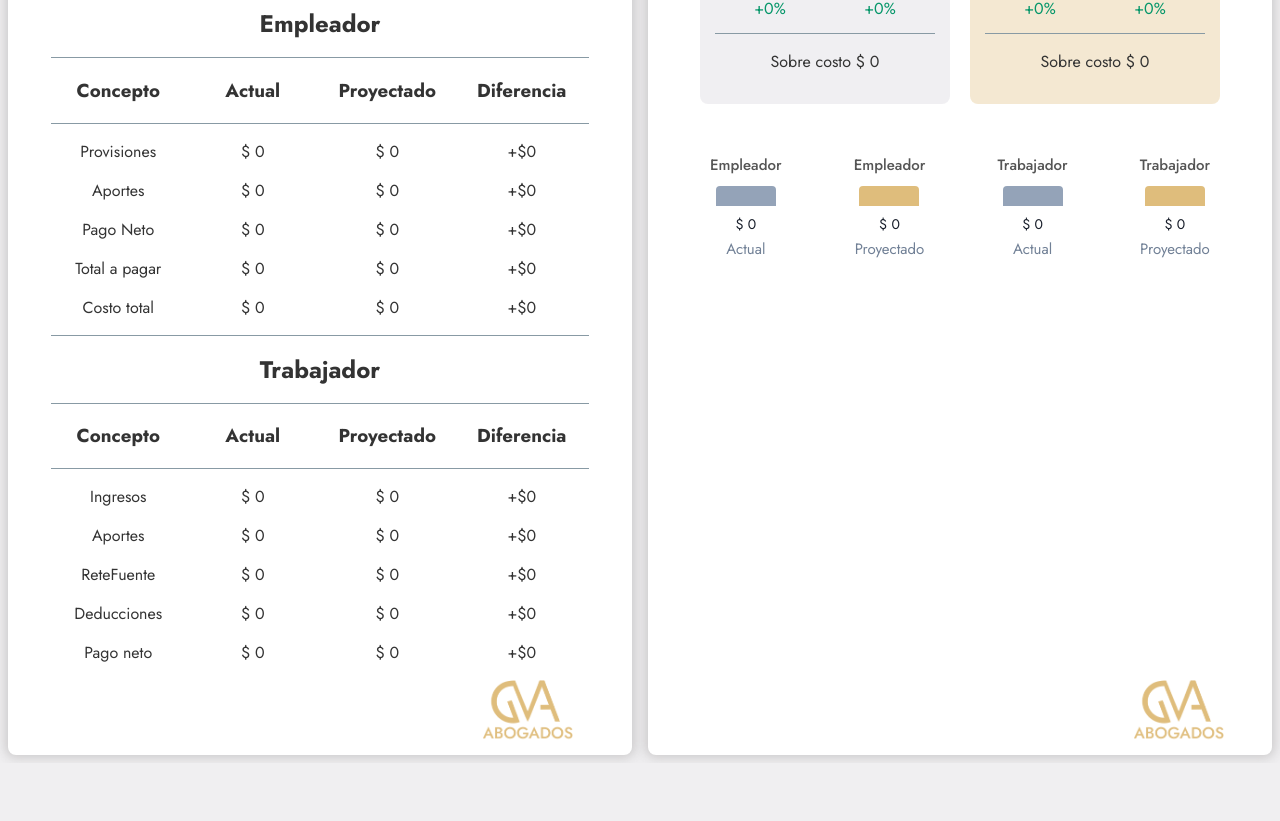
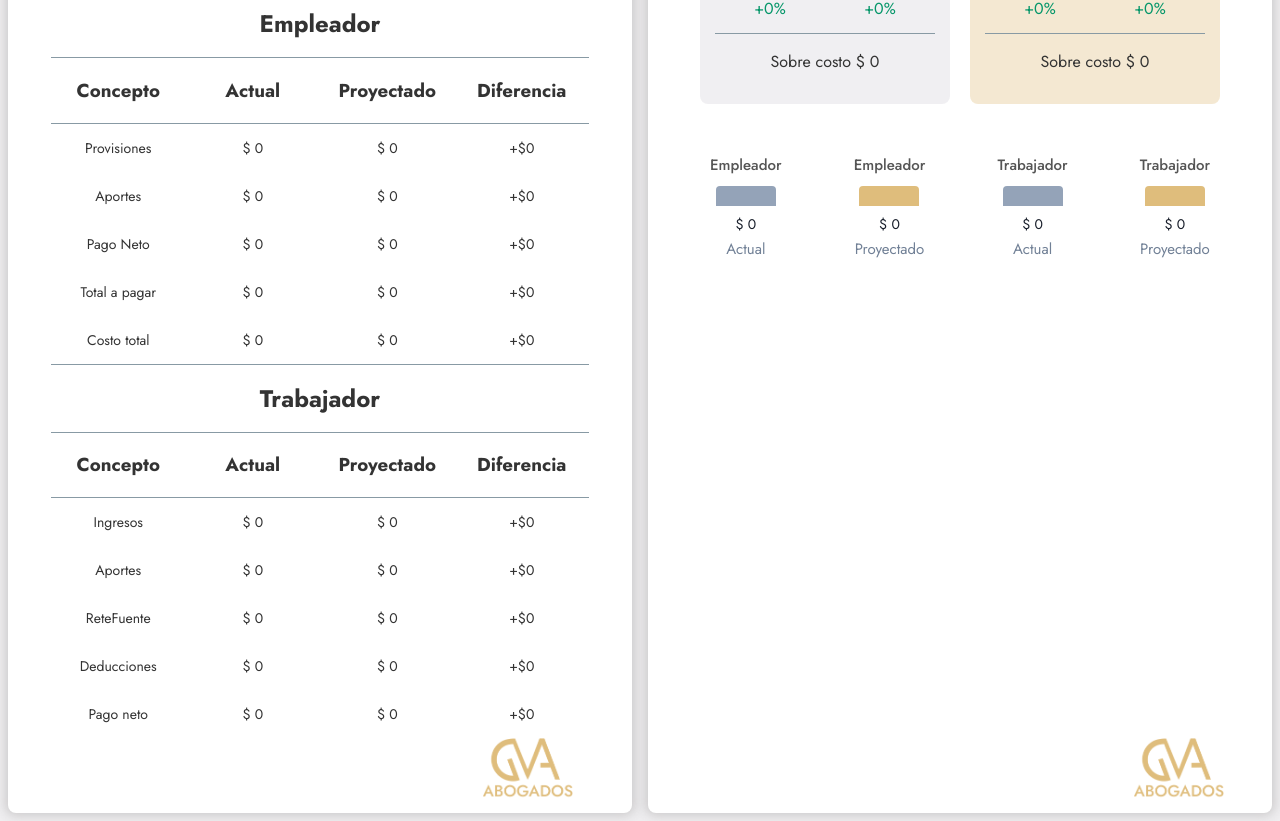
Before and after one commit to Andresfacundo/CalculosRteFrondEnd, a React (Vite) app: page /Comparar in a window 1280 px wide. Shown: the part 637-1458 px from the top of the page. Before the commit the page ends 1400 px from the top, so only its background shows below. Built offline with nearby package versions, Linux system fonts and the light colour scheme.

Commit message:
se ajustan tamaños para movil en empleador y trabajador

```diff
--- a/src/components/Layouts/ResultDifference/ResultDiference.css
+++ b/src/components/Layouts/ResultDifference/ResultDiference.css
@@ -1,7 +1,6 @@
 .content-tittle{
     display: flex;
     justify-content: space-around;
-    /* border: 2px solid blue; */
     border-bottom:1px solid #889AA4;
 }
 
@@ -16,14 +15,28 @@
     justify-content: space-around;
 }
 .content-difference ,.concept ,.content-actual, .content-proyectado ,.diferencia{
-    /* border: 2px solid yellow; */
     width: 100%;
     text-align: center;
 }
-@media (max-width:900px) {
+.concept .result-concept{
+    display: flex;
+    width: 100%;
+    justify-content: space-around;
+
+
+}
+.concept .result-concept p{
+    width: 100%;
+    font-size: 14px;
+}
+@media (max-width:1000px) {
     .content-tittle h3{
         font-size: 16px;
     }
+    .concept .result-concept p{
+        font-size: 14px;
+    }
+
 
 
 }
--- a/src/components/Layouts/ResultDifference/ResultDiference.jsx
+++ b/src/components/Layouts/ResultDifference/ResultDiference.jsx
@@ -29,33 +29,36 @@ const ResultDiference = ({ selectedActual, selectProyections }) => {
       </div>
       <div className='content-difference'>
         <div className='concept'>
-
+          <div className='result-concept'>
             <p>Provisiones</p>
+            <Parrafos results={selectedActual} content1="proyecciones" content2="provisionesPrestacionesSociales" />
+            <Parrafos results={selectProyections} content1="proyecciones" content2="provisionesPrestacionesSociales" />
+            <Parrafos results={calcularDiferencia("proyecciones", "provisionesPrestacionesSociales")} />
+          </div>
+          <div className='result-concept'>
             <p>Aportes</p>
+            <Parrafos results={selectedActual} content1="proyecciones" content2="aportesEmpleador" />
+            <Parrafos results={selectProyections} content1="proyecciones" content2="aportesEmpleador" />
+            <Parrafos results={calcularDiferencia("proyecciones", "aportesEmpleador")} />
+          </div>
+          <div className='result-concept'>
             <p>Pago Neto</p>
+            <Parrafos results={selectedActual} content1="proyecciones" content2="pagoNetoTrabajador" />
+            <Parrafos results={selectProyections} content1="proyecciones" content2="pagoNetoTrabajador" />
+            <Parrafos results={calcularDiferencia("proyecciones", "pagoNetoTrabajador")} />
+          </div>
+          <div className='result-concept'>
             <p>Total a pagar</p>
+            <Parrafos results={selectedActual} content1="proyecciones" content2="totalPagar" />
+            <Parrafos results={selectProyections} content1="proyecciones" content2="totalPagar" />
+            <Parrafos results={calcularDiferencia("proyecciones", "totalPagar")} />
+          </div>
+          <div className='result-concept'>
             <p>Costo total</p>
+            <Parrafos results={selectedActual} content1="proyecciones" content2="costoTotalEmpleador" />
+            <Parrafos results={selectProyections} content1="proyecciones" content2="costoTotalEmpleador" />
+            <Parrafos results={calcularDiferencia("proyecciones", "costoTotalEmpleador")} />
           </div>
-        <div className='content-actual'>
-          <Parrafos results={selectedActual} content1="proyecciones" content2="provisionesPrestacionesSociales" />
-          <Parrafos results={selectedActual} content1="proyecciones" content2="aportesEmpleador" />
-          <Parrafos results={selectedActual} content1="proyecciones" content2="pagoNetoTrabajador" />
-          <Parrafos results={selectedActual} content1="proyecciones" content2="totalPagar" />
-          <Parrafos results={selectedActual} content1="proyecciones" content2="costoTotalEmpleador" />
-        </div>
-        <div className='content-proyectado'>
-          <Parrafos results={selectProyections} content1="proyecciones" content2="provisionesPrestacionesSociales" />
-          <Parrafos results={selectProyections} content1="proyecciones" content2="aportesEmpleador" />
-          <Parrafos results={selectProyections} content1="proyecciones" content2="pagoNetoTrabajador" />
-          <Parrafos results={selectProyections} content1="proyecciones" content2="totalPagar" />
-          <Parrafos results={selectProyections} content1="proyecciones" content2="costoTotalEmpleador" />
-        </div>
-        <div className='diferencia'>
-          <Parrafos results={calcularDiferencia("proyecciones", "provisionesPrestacionesSociales")} />
-          <Parrafos results={calcularDiferencia("proyecciones", "aportesEmpleador")} />
-          <Parrafos results={calcularDiferencia("proyecciones", "pagoNetoTrabajador")} />
-          <Parrafos results={calcularDiferencia("proyecciones", "totalPagar")} />
-          <Parrafos results={calcularDiferencia("proyecciones", "costoTotalEmpleador")} />
         </div>
       </div>
       <h2>Trabajador</h2>
@@ -67,32 +70,38 @@ const ResultDiference = ({ selectedActual, selectProyections }) => {
       </div>
       <div className='content-difference'>
         <div className='concept'>
+          <div className='result-concept'>
             <p>Ingresos</p>
+            <Parrafos results={selectedActual} content1="calculations" content2="totalIngresos" />
+            <Parrafos results={selectProyections} content1="calculations" content2="totalIngresos" />
+            <Parrafos results={calcularDiferencia("calculations", "totalIngresos")} />
+          </div>
+          <div className='result-concept'>
             <p>Aportes</p>
+            <Parrafos results={selectedActual} content1="proyecciones" content2="aportesTrabajador" />
+            <Parrafos results={selectProyections} content1="proyecciones" content2="aportesTrabajador" />
+            <Parrafos results={calcularDiferencia("proyecciones", "aportesTrabajador")} />
+          </div>
+          <div className='result-concept'>
             <p>ReteFuente</p>
+            <Parrafos results={selectedActual} content1="proyecciones" content2="reteFuente" />
+            <Parrafos results={selectProyections} content1="proyecciones" content2="reteFuente" />
+            <Parrafos results={calcularDiferencia("proyecciones", "reteFuente")} />
+          </div>
+          <div className='result-concept'>
             <p>Deducciones</p>
+            <Parrafos results={selectedActual} content1="proyecciones" content2="deducciones" />
+            <Parrafos results={selectProyections} content1="proyecciones" content2="deducciones" />
+            <Parrafos results={calcularDiferencia("proyecciones", "deducciones")} />
+          </div>
+          <div className='result-concept'>
             <p>Pago neto</p>
+            <Parrafos results={selectedActual} content1="proyecciones" content2="pagoNetoTrabajador" />
+            <Parrafos results={selectProyections} content1="proyecciones" content2="pagoNetoTrabajador" />
+            <Parrafos results={calcularDiferencia("proyecciones", "pagoNetoTrabajador")} />
+
           </div>
-        <div className='content-actual'>
-          <Parrafos results={selectedActual} content1="calculations" content2="totalIngresos" />
-          <Parrafos results={selectedActual} content1="proyecciones" content2="aportesTrabajador" />
-          <Parrafos results={selectedActual} content1="proyecciones" content2="reteFuente" />
-          <Parrafos results={selectedActual} content1="proyecciones" content2="deducciones" />
-          <Parrafos results={selectedActual} content1="proyecciones" content2="pagoNetoTrabajador" />
-        </div>
-        <div className='content-proyectado'>
-          <Parrafos results={selectProyections} content1="calculations" content2="totalIngresos" />
-          <Parrafos results={selectProyections} content1="proyecciones" content2="aportesTrabajador" />
-          <Parrafos results={selectProyections} content1="proyecciones" content2="reteFuente" />
-          <Parrafos results={selectProyections} content1="proyecciones" content2="deducciones" />
-          <Parrafos results={selectProyections} content1="proyecciones" content2="pagoNetoTrabajador" />
-        </div>
-        <div className='diferencia'>
-          <Parrafos results={calcularDiferencia("calculations", "totalIngresos")} />
-          <Parrafos results={calcularDiferencia("proyecciones", "aportesTrabajador")} />
-          <Parrafos results={calcularDiferencia("proyecciones", "reteFuente")} />
-          <Parrafos results={calcularDiferencia("proyecciones", "deducciones")} />
-          <Parrafos results={calcularDiferencia("proyecciones", "pagoNetoTrabajador")} />
+
         </div>
       </div>
 
--- a/src/components/Pages/Formulario/Formulario.css
+++ b/src/components/Pages/Formulario/Formulario.css
@@ -8,6 +8,7 @@
 
 .calculator-container h1 {
     text-align: center;
+    color: #333;
 }
 
 .calculator-container .alert {
--- a/src/components/UI/Navbar/Navbar.css
+++ b/src/components/UI/Navbar/Navbar.css
@@ -22,8 +22,3 @@
 .boton img {
     width: 25px;
 }
-@media (max-width: 968px) {
-    .boxButton:nth-child(3){
-        display: none;}
-
-}
```
Lines whose indentation alone changed are shown as unchanged.
